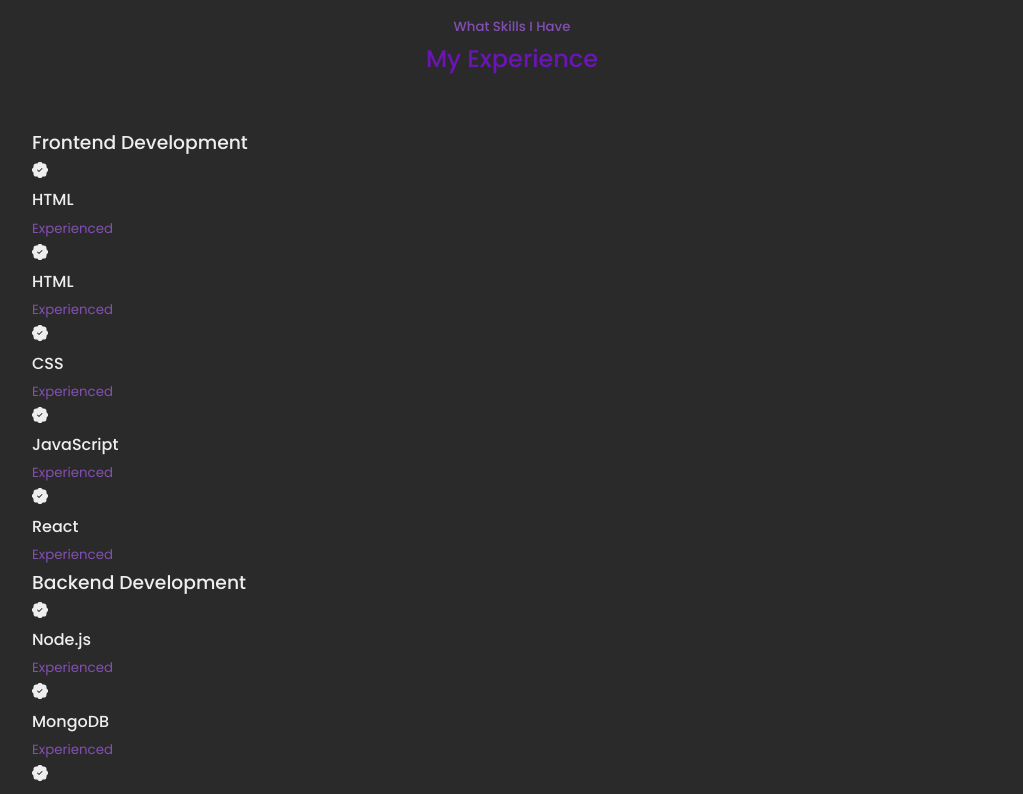
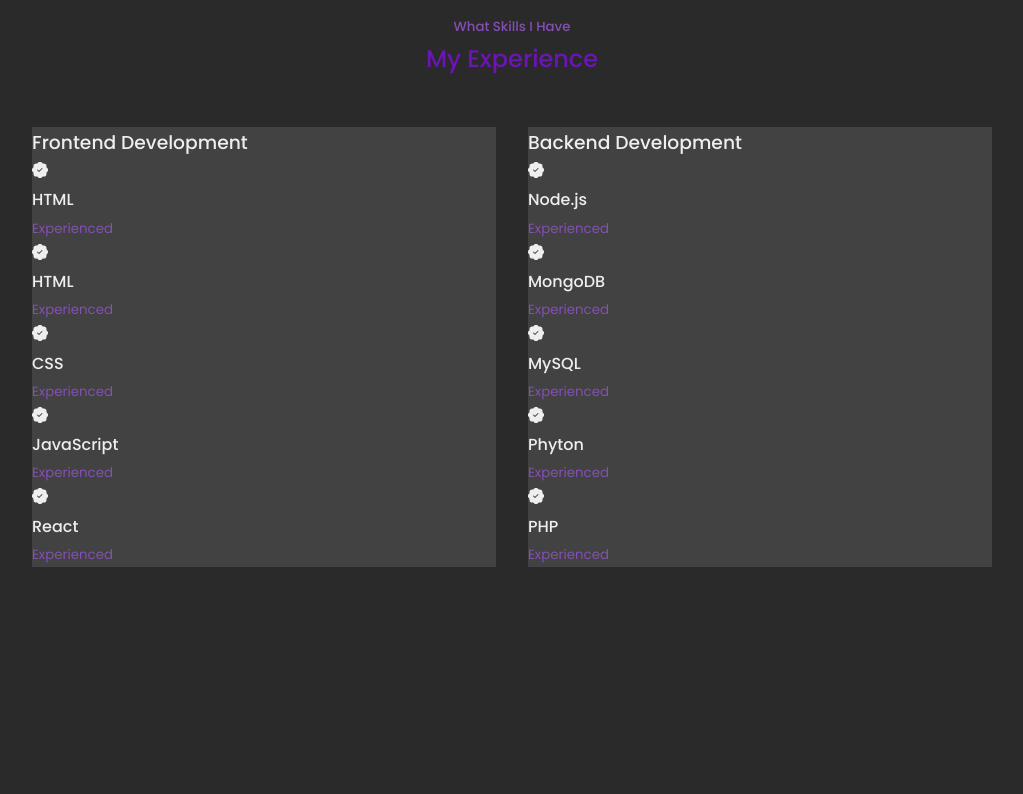
Before and after one commit to Juan-Jc/Juan-Puerta-Portfolio, a React (Create React App) app: page / in a window 1280 px wide. Shown: the part 1840-2634 px from the top of the page, without its empty margins (128-1151 px from the left). Built offline with nearby package versions, Linux system fonts and the light colour scheme.

Commit message:
adding some css to experience

```diff
--- a/src/components/experience/experience.css
+++ b/src/components/experience/experience.css
@@ -0,0 +1,9 @@
+.experience__container {
+    display: grid;
+    grid-template-columns: 1fr 1fr;
+    gap: 2rem;
+}
+
+.experience__container > div {
+    background: var(--bg-color);
+}
```
